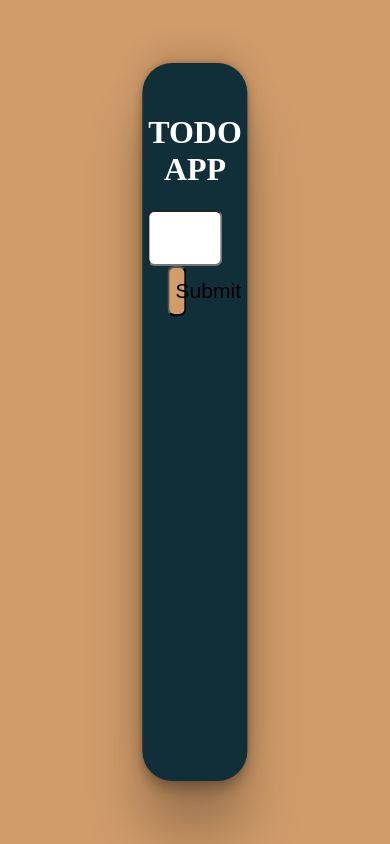
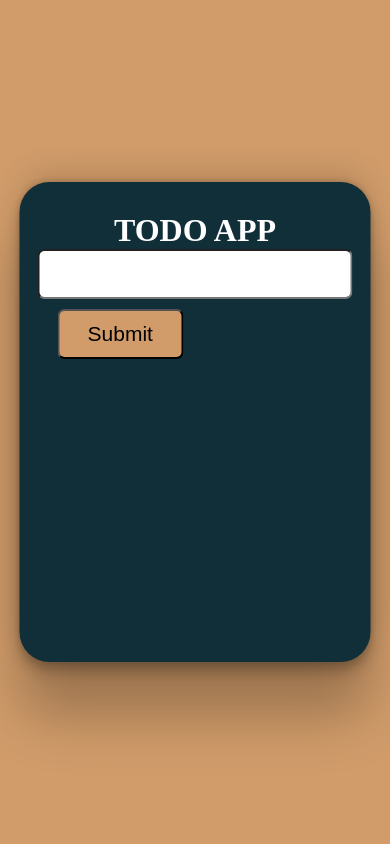
Before and after one commit to Nky237/React_Todo_App, a React (Vite) app: page / in a window 390 px wide. Built offline with nearby package versions, Linux system fonts and the light colour scheme.

Commit message:
fixed responsiveness issue

```diff
--- a/src/App.css
+++ b/src/App.css
@@ -1,8 +1,15 @@
+*{
+    padding: 0;
+    margin: 0;
+    box-sizing: border-box;
+}
 body{
     background-color: #D19C6A;
     color: white;
+    max-height: 100vh;
 }
 .App{
+    overflow-y: hidden;
     width: 27%;
     position: absolute;
     top: 50%;
@@ -35,6 +42,7 @@ h1{
     font-size: 21px;
     background-color: #D19C6A;
     border-radius: 7px;
+    cursor: pointer;
 }
 .text li{
     color: white;
@@ -61,3 +69,28 @@ ul{
     margin: 0 !important;
     padding: 0 !important;
 }
+@media only screen and (max-width: 1024px){
+.App{
+    height: 30rem;
+    width: 37%;
+}
+.form input{
+    width: 65%;
+}
+.form button{
+    padding: 6px;
+    width: 27%;
+}
+}
+@media only screen and (max-width: 540px){
+.App{
+    width:90%;
+}
+.form input{
+    width: 100%;
+}
+.form button{
+    width: 40%;
+    margin-top: 10px;
+}
+}
```
